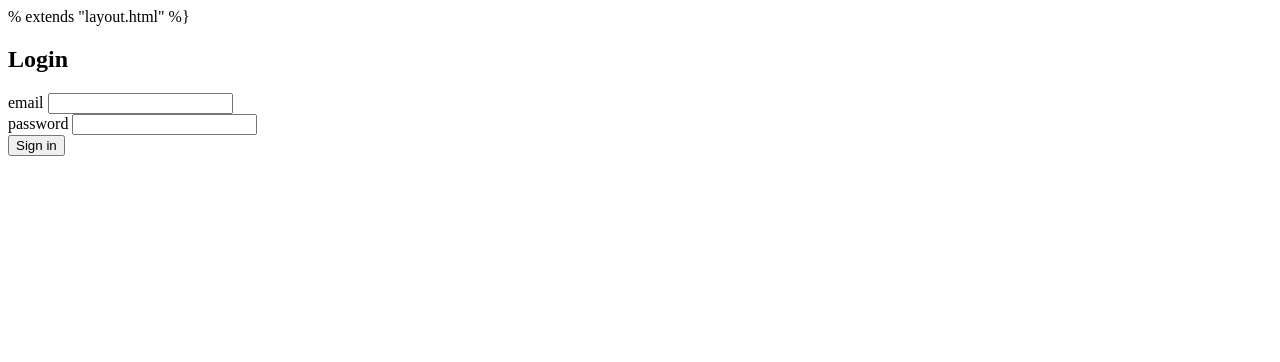
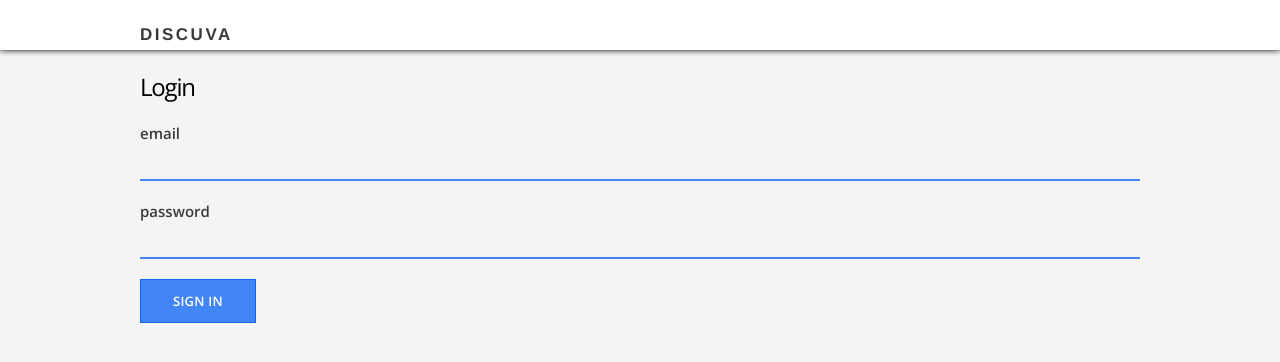
Before and after one commit to trikyas/discuva, a Flask app: template templates/login.html in a window 1280 px wide. Shown: the top 362 px of the page. Run offline with Flask 2, Linux system fonts and the light colour scheme; the template is opened without the code that fills it: values that come from a table or form of the project are taken from there, others are empty.

Commit message:
fixed missing '{' line 1

```diff
--- a/templates/login.html
+++ b/templates/login.html
@@ -1,4 +1,4 @@
-% extends "layout.html" %}
+{% extends "layout.html" %}
 {% block content %}
     <main class="hero-section">
       <div class="container">
```
